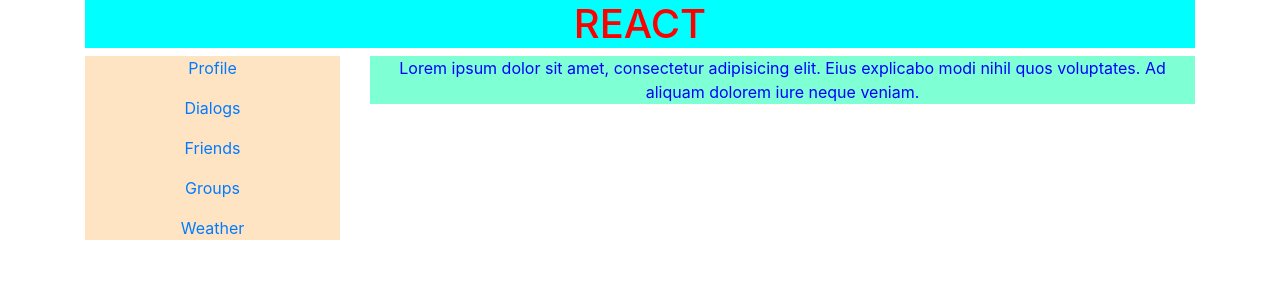
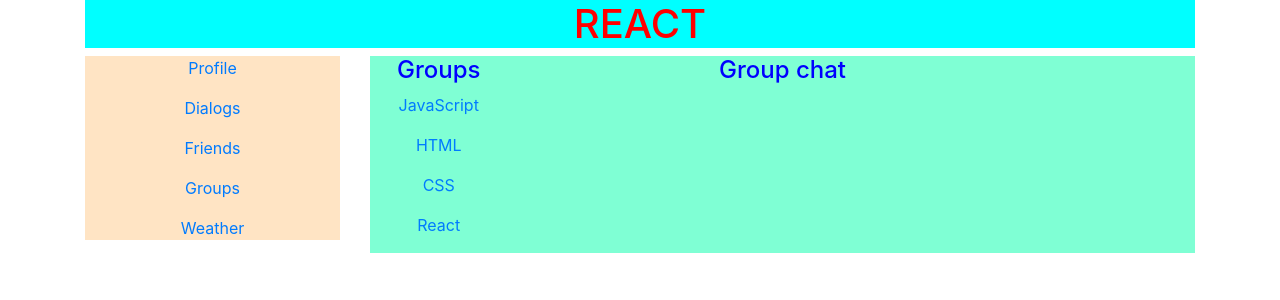
Before and after one commit to LTSecsuby/ReactTest, a React (Create React App) app: page /Groups in a window 1280 px wide. Shown: the top 300 px of the page. Built offline with nearby package versions, Linux system fonts and the light colour scheme.

Commit message:
add content

```diff
--- a/src/App.js
+++ b/src/App.js
@@ -28,7 +28,7 @@
                                 <div className="col-sm-9">
                                     <Route path={'/Profile'} component={Profile} />
                                     <Route path={'/Dialogs'} render={ () => <Dialogs dialogsData={props.dialogsData}/>} />
-                                    <Route path={'/Groups'} component={Groups} />
+                                    <Route path={'/Groups'} render={ () => <Groups groupsData={props.groupsData}/>} />
                                     <Route path={'/Friends'} component={Friends} />
                                     <Route path={'/Weather'} component={Weather} />
                                 </div>
--- a/src/components/GroupsComponent/Groups.jsx
+++ b/src/components/GroupsComponent/Groups.jsx
@@ -1,11 +1,60 @@
 import React from 'react';
 import style from './Groups.module.css';
+import {NavLink, Route} from "react-router-dom";
 
-const Groups = () => {
+
+const Groups = (props) => {
+
+    const groupItems = props.groupsData.map(
+
+        (element) => {
+
+            const path = '/Groups/' + element.elementName;
+        return (
+            <p><NavLink to={path}>{element.elementName}</NavLink></p>
+                 )
+        }
+    );
+
+
+
+
+
+
+
+
+   /* const postsItem = props.groupsData.elementName.posts.map (
+
+        (element) => {
+
+            const path = '/Groups/' + element.elementName;
+
+            return (
+                <p><Route path={path} render={<TempComp temp={element.posts}/>} /></p>
+            )
+        }
+
+
+
+    );*/
+
     return(
         <div className={style.item}>
-            <p>Lorem ipsum dolor sit amet, consectetur adipisicing elit. Eius explicabo modi nihil quos voluptates. Ad aliquam dolorem iure neque veniam.</p>
-        </div>
+
+            <div className="container">
+                <div className="row">
+                    <div className="col-6 col-lg-2">
+                        <h4>Groups</h4>
+                        { groupItems }
+                    </div>
+                    <div className="col-6 col-lg-8">
+                        <h4>Group chat</h4>
+
+                    </div>
+                </div>
+            </div>
+
+      </div>
     );
 }
 
--- a/src/index.js
+++ b/src/index.js
@@ -20,7 +20,20 @@
     {elementName: 'Weather'}
 ];
 
-ReactDOM.render(<App dialogsData={dialogsData} navbarData={navbarData}/>, document.getElementById('root'));
+let groupsData = [
+    {elementName: 'JavaScript'},
+    {elementName: 'HTML'},
+    {elementName: 'CSS',
+        posts: [{post: 'svsgsg'},
+            {post: 'kfmlsfsk'},
+            {post: 'ksjkjfre'}
+            ]
+    },
+    {elementName: 'React'}
+]
+
+
+ReactDOM.render(<App dialogsData={dialogsData} groupsData={groupsData} navbarData={navbarData}/>, document.getElementById('root'));
 
 // If you want your app to work offline and load faster, you can change
 // unregister() to register() below. Note this comes with some pitfalls.
```
